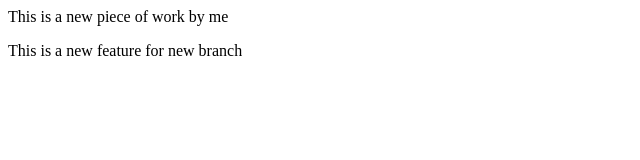
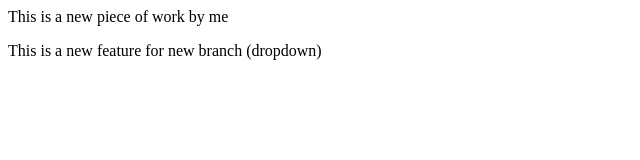
Before and after one commit to Tech-with-vishwas/localrepo, a plain HTML site: page index.html in a window 1280 px wide. Shown: the full height of the page, 0-640 px from the left. Drawn offline with Linux system fonts and the light colour scheme.

Commit message:
added dropdown

```diff
--- a/index.html
+++ b/index.html
@@ -1,3 +1,3 @@
 <p> This is a new piece of work by me </p>
 
-<p> This is a new feature for new branch </p>
+<p> This is a new feature for new branch (dropdown) </p>
```
